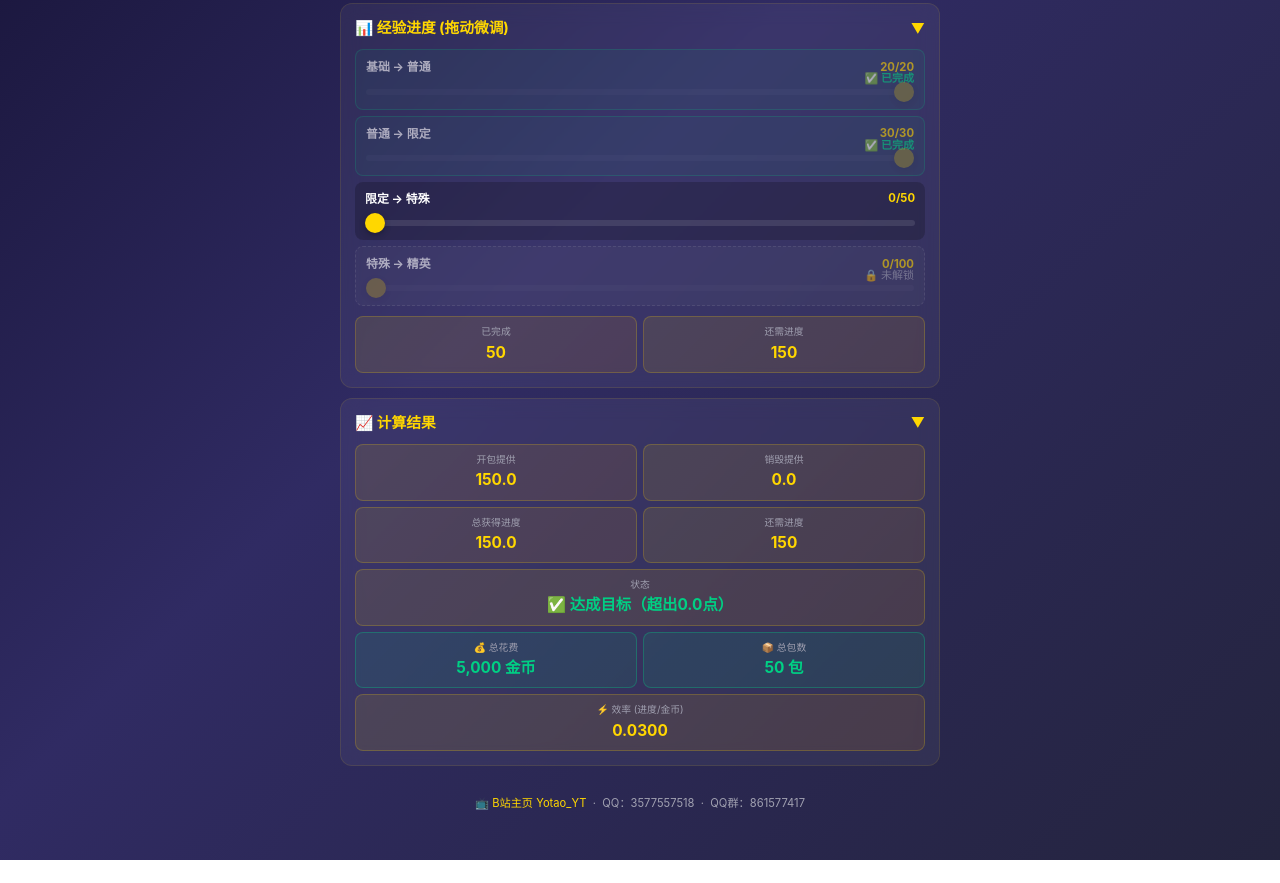
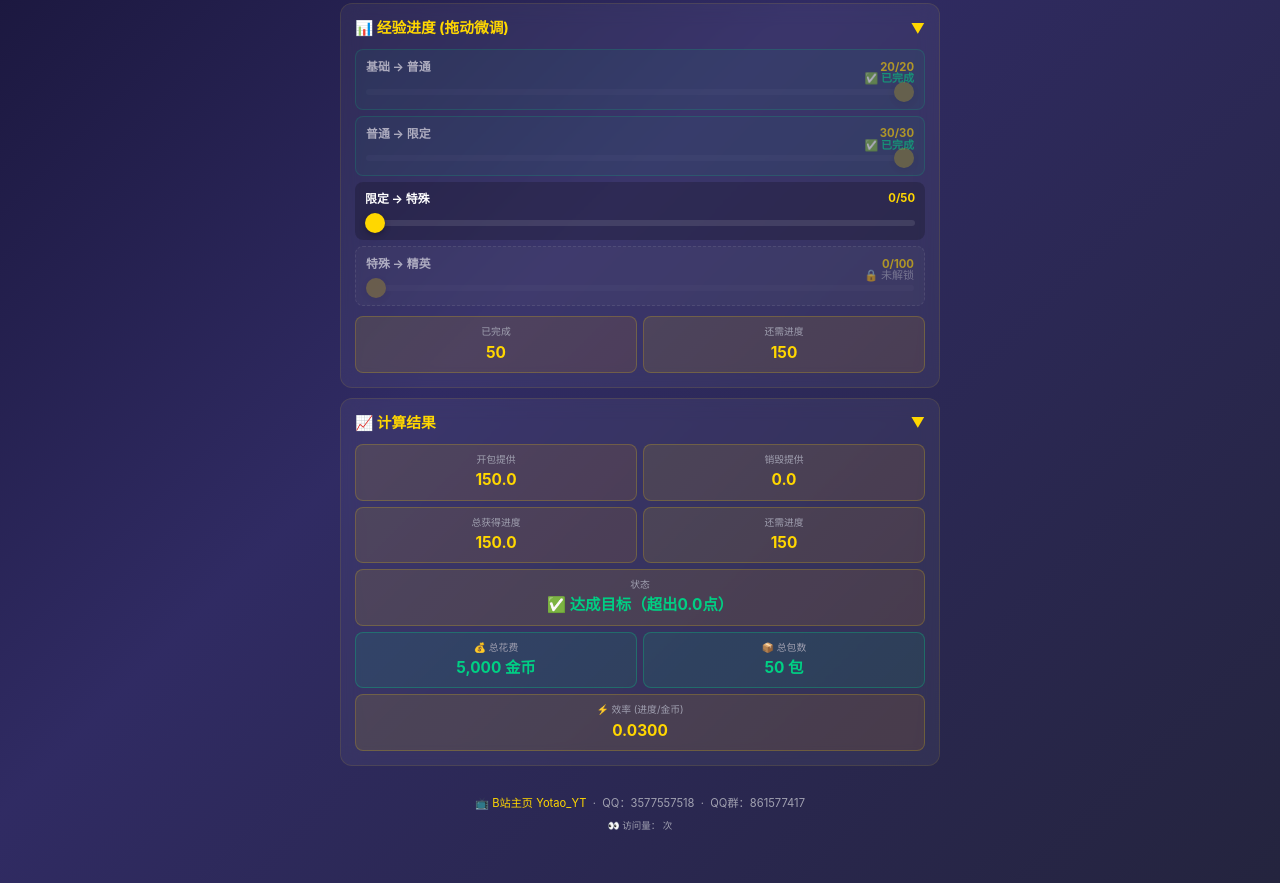
Before and after one commit to Yotaoer/Kards_Supply_Crate_Calculator, a plain HTML site: page index.html in a window 1280 px wide. Shown: the part 535-1418 px from the top of the page. Before the commit the page ends 1395 px from the top, so only its background shows below. Drawn offline with Linux system fonts and the light colour scheme; some packages are replaced by stand-ins of ours; a script that the page names is missing.

Commit message:
Add files via upload

```diff
--- a/index.html
+++ b/index.html
@@ -306,8 +306,14 @@
         <a href="https://space.bilibili.com/532792677" target="_blank" style="color:var(--primary);text-decoration:none;">📺 B站主页 Yotao_YT</a>
         &nbsp;·&nbsp; QQ：3577557518
         &nbsp;·&nbsp; QQ群：861577417
+        <br>
+        <span id="busuanzi_container_site_pv" style="font-size:0.85em;">
+            👀 访问量：<span id="busuanzi_value_site_pv"></span> 次
+        </span>
     </div>
 </div>
+
+<script async src="https://busuanzi.ibruce.info/busuanzi/2.3/busuanzi.pure.mini.js"></script>
 
 <script>
 const DATA = {
```
